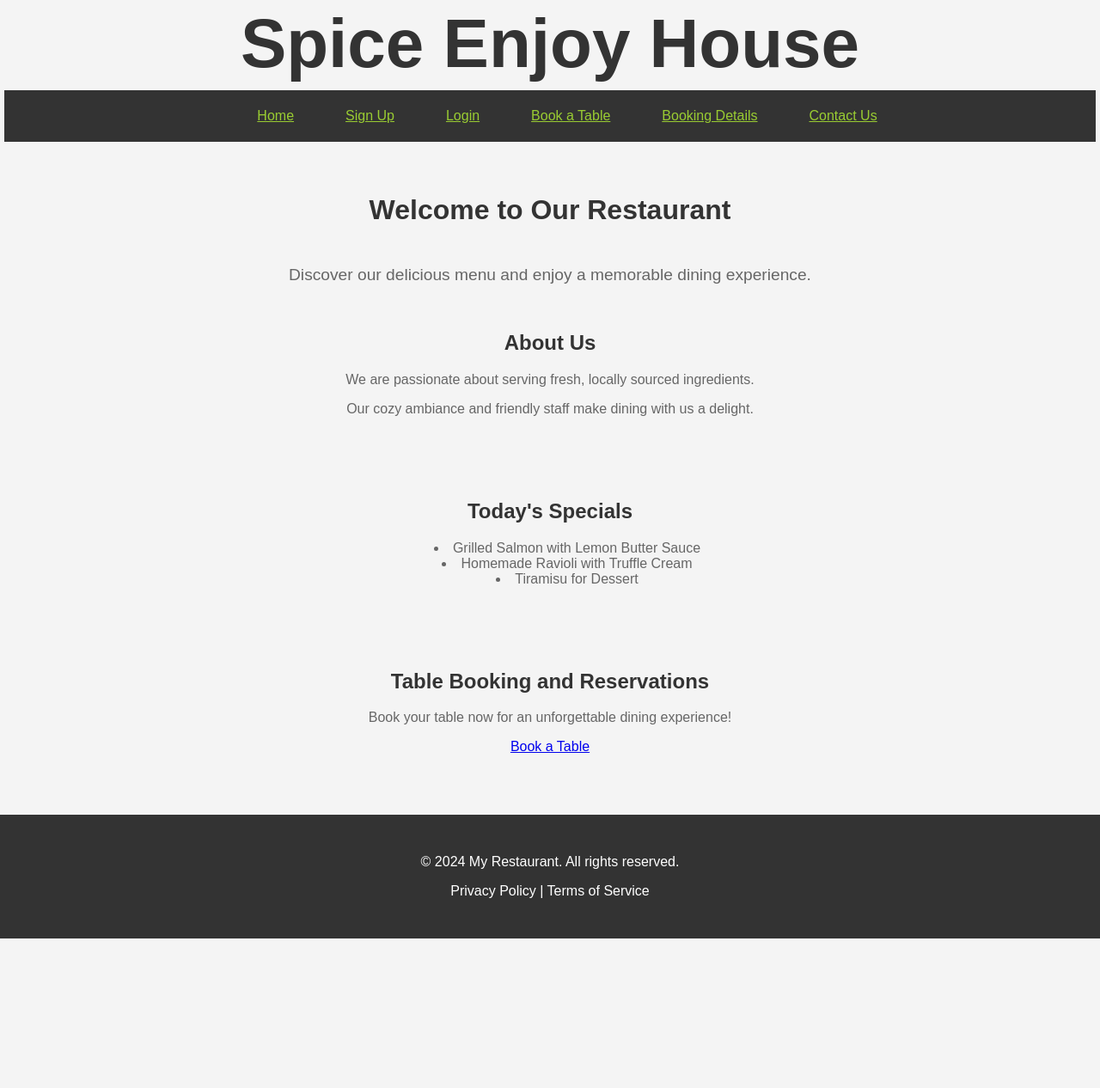
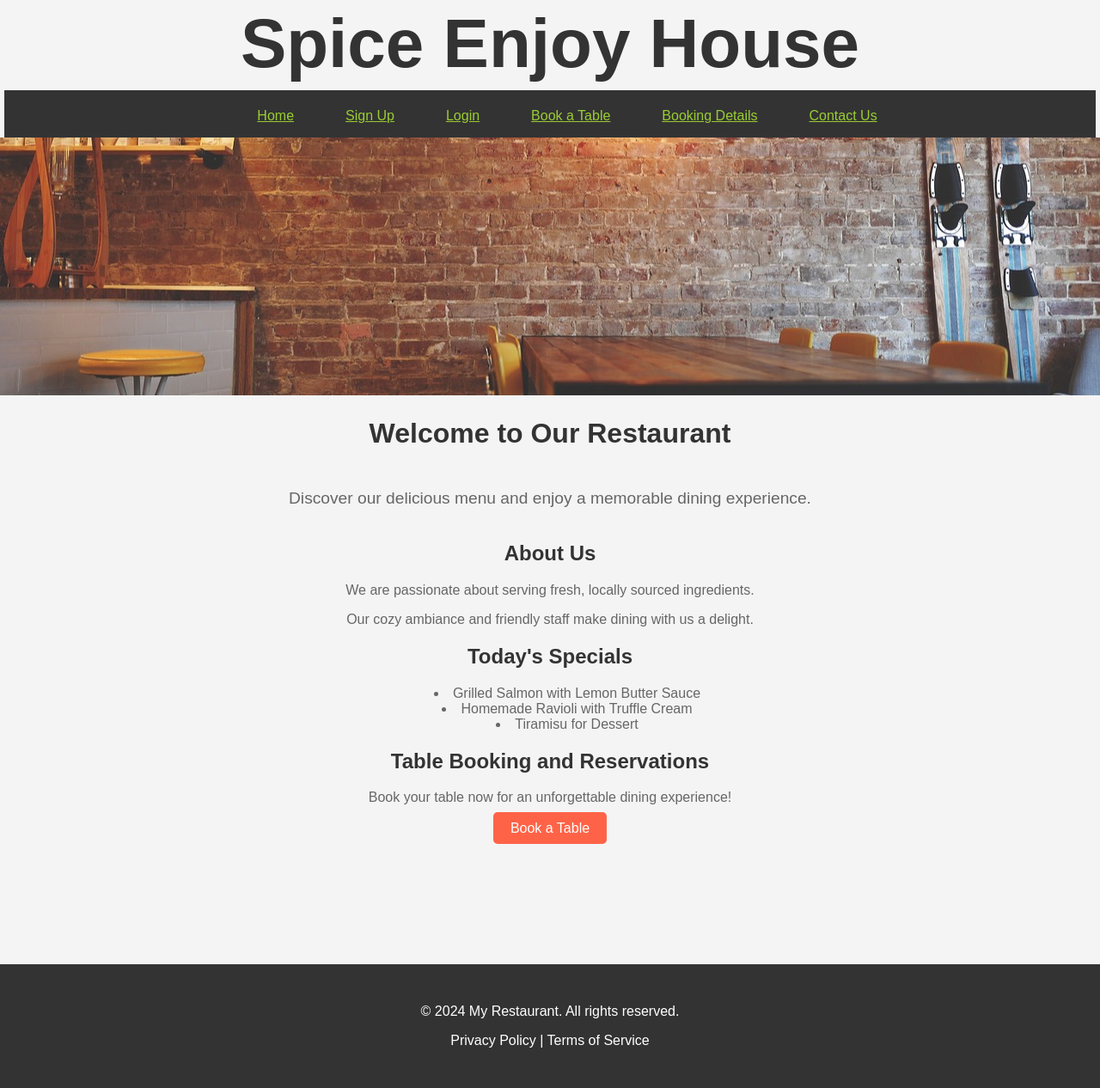
Before and after one commit to Zahid295/spice-enjoy-house, a Django app: page / in a window 1280 px wide. Shown: the whole page at 86% size. Before the commit the page ends 1092 px from the top, so only its background shows below. Run offline with Django 4.2, Linux system fonts and the light colour scheme.

Commit message:
Fix white space with css

```diff
--- a/static/css/styles.css
+++ b/static/css/styles.css
@@ -25,12 +25,12 @@ body {
 }
 
 .header {
-    height: 200px;
+    height: 150px;
     margin:5px;
 }
 
 .header nav {
-    height: 100px;
+    height: 60px;
     margin-top: 20px;
 }
 
@@ -54,10 +54,11 @@ body {
     color: yellowgreen;
 }
 
+
 /* Section Styles */
 section {
-    padding: 20px;
-    margin: 20px 0;
+    padding: 0;
+    margin: 0;
     text-align: center; /* Add this line to center the content of your sections */
 }
 
@@ -95,6 +96,35 @@ section {
     padding: 0;
 }
 
+.reservation {
+    height: 200px;
+}
+.reservation h2 {
+    height: 28px;
+}
+.reservation p {
+    height: 20px;
+}
+.section .reservation button {
+    height: 40px;
+    margin-top: 20px;
+}
+
+/* Styles for the Book a Table button */
+.cta-button {
+    background-color: #ff6347; /* Tomato color */
+    color: #fff; /* White text */
+    padding: 10px 20px; /* Padding around the text */
+    text-decoration: none; /* Remove underline */
+    border-radius: 5px; /* Rounded corners */
+    transition: background-color 0.3s ease; /* Smooth transition */
+    margin-top: 50px;
+}
+
+.cta-button:hover {
+    background-color: #ee5a24; /* Darker tomato color on hover */
+}
+
 /* Contact Us Page Styles */
 .contact-us-content {
     display: flex;
@@ -129,15 +159,20 @@ p {
     transform: translate(-50%, -50%);
 }
 
+section .hero {
+    margin: 0;
+}
+
 .hero {
-    height: 100px;
+    height: 450px;
     display: flex;
     align-items: center;
     justify-content: center;
     flex-direction: column;
     text-align: center;
     padding: 0;
-    margin: 5;
+    margin-top: 0;
+
 }
 
 .hero h2 {
--- a/templates/base.html
+++ b/templates/base.html
@@ -1,10 +1,12 @@
 {% load static %}
 <!DOCTYPE html>
 <html>
+
 <head>
     <link rel="stylesheet" type="text/css" href="{% static 'css/styles.css' %}">
     <title>{% block title %}My Restaurant{% endblock %}</title>
 </head>
+
 <body>
     <header class="header">
         <div class="logo">
@@ -31,6 +33,10 @@
     <main>
         {% block content %}
         <section class="hero">
+            <!-- Hero Image -->
+            <div class="hero-image">
+                <img src="{% static 'images/hero_image.jpg' %}" alt="Hero Image">
+            </div>
             <h2>Welcome to Our Restaurant</h2>
             <p>Discover our delicious menu and enjoy a memorable dining experience.</p>
         </section>
@@ -63,4 +69,5 @@
         </div>
     </footer>
 </body>
+
 </html>
```
Lines whose indentation alone changed are shown as unchanged.
